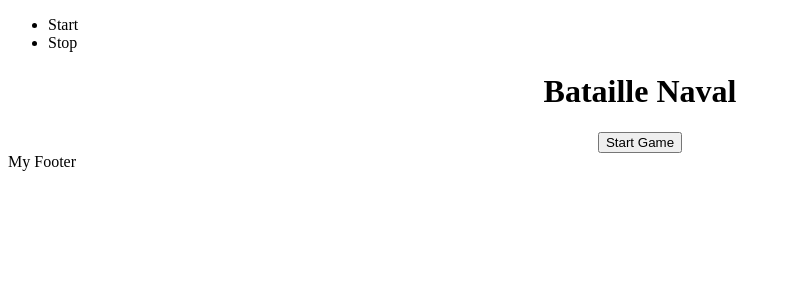
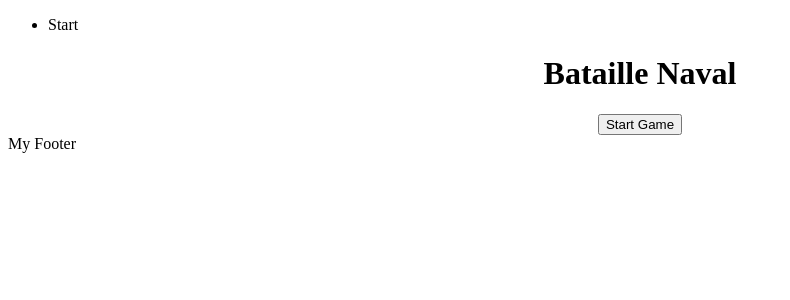
Before and after one commit to hard-tech/naval-warships, a React (Create React App) app: page / in a window 1280 px wide. Shown: the top 300 px of the page, without its empty margins (0-790 px from the left). Built offline with nearby package versions, Linux system fonts and the light colour scheme.

Commit message:
Update Nav.jsx

```diff
--- a/src/components/Nav.jsx
+++ b/src/components/Nav.jsx
@@ -6,7 +6,6 @@ export default class Nav extends Component {
       <nav>
         <ul>
           <li>Start</li>
-          <li>Stop</li>
         </ul>
       </nav>
     )
```
